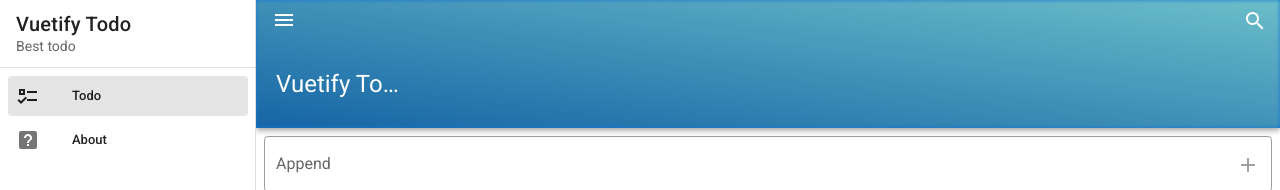
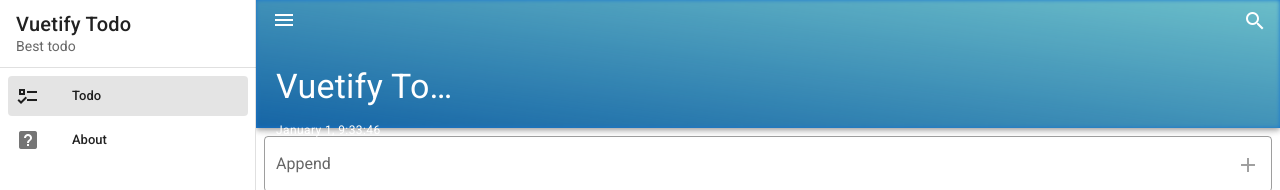
Before and after one commit to interstellar-dev/vuetify-todo, a Vue app: page / in a window 1280 px wide. Shown: the top 190 px of the page. Built offline with nearby package versions, Linux system fonts and the light colour scheme.

Commit message:
create live date and time

```diff
--- a/src/App.vue
+++ b/src/App.vue
@@ -27,7 +27,14 @@
       </v-list>
     </v-navigation-drawer>
 
-    <v-app-bar app prominent color="primary" dark src="mountains.jpg">
+    <v-app-bar
+      color="primary"
+      src="mountains.jpg"
+      app
+      dark
+      prominent
+
+    >
       <template v-slot:img="{ props }">
         <v-img
           v-bind="props"
@@ -43,7 +50,13 @@
 				</v-row>
 
 				<v-row>
-					<v-app-bar-title class="ml-4">Vuetify Todo</v-app-bar-title>
+					<v-app-bar-title class="text-h4 ml-4">
+						Vuetify Todo
+					</v-app-bar-title>
+				</v-row>
+
+				<v-row>
+					<live-date-time />
 				</v-row>
 			</v-container>
 
@@ -59,6 +72,7 @@
 <script>
 import Snackbar from '@/components/Shared/Snackbar.vue'
 import Search from '@/components/Tools/Search.vue'
+import LiveDateTime from '@/components/Tools/LiveDateTime.vue'
 
 export default {
   data: () => ({
@@ -71,7 +85,8 @@
 
 	components: {
 		Snackbar,
-		Search
+		Search,
+		LiveDateTime
 	}
 
 }
--- /dev/null
+++ b/src/components/Tools/LiveDateTime.vue
@@ -0,0 +1,28 @@
+<template>
+	<div class="text-caption ml-4 mt-2">
+		{{ date }}
+	</div>
+</template>
+
+<script>
+import { format } from 'date-fns'
+
+export default {
+	data() {
+		return {
+			date: ''
+		}
+	},
+	methods: {
+		getDate() {
+			this.date = format(new Date, 'MMMM d, H:mm:ss')
+			setTimeout(this.getDate, 1000);
+		}
+	},
+
+	mounted () {
+		this.getDate();
+
+	},
+}
+</script>
```
